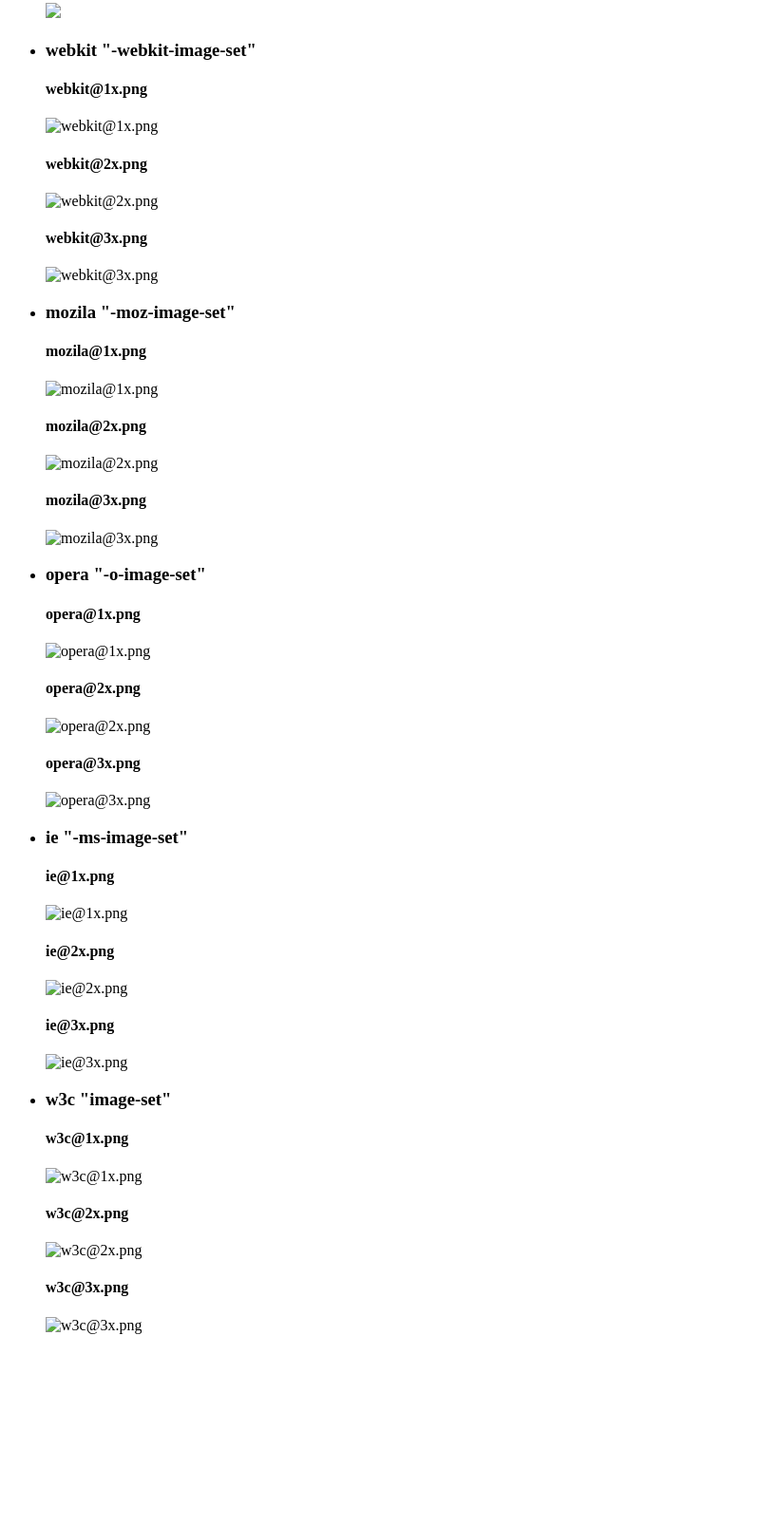
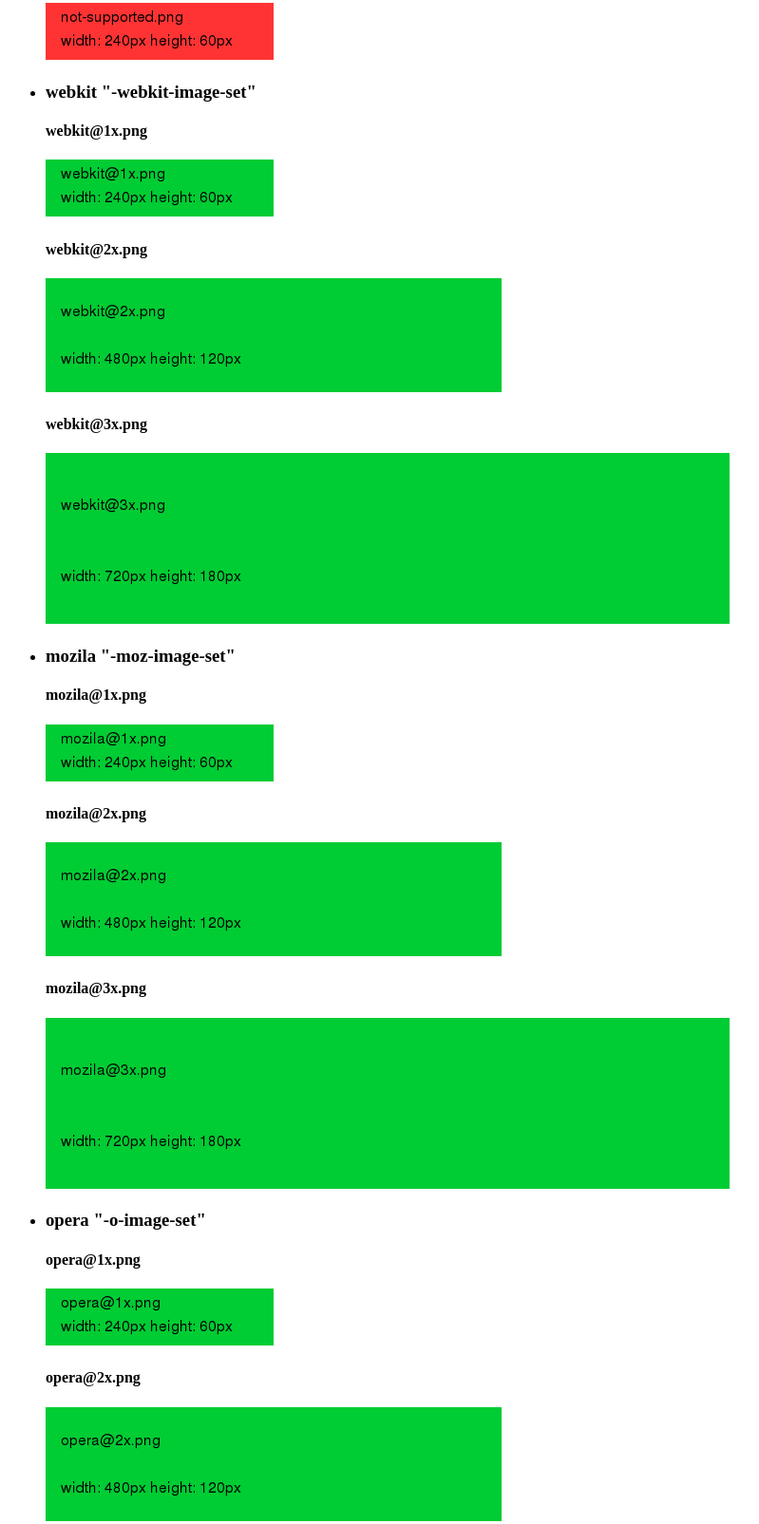
Before and after one commit to mahnunchik/test-image-set, a plain HTML site: page index.html in a window 1280 px wide. Shown: the part 437-2042 px from the top of the page at 95% size, without its empty margins (0-799 px from the left). Before the commit the page ends 1858 px from the top, so only its background shows below. Drawn offline with Linux system fonts and the light colour scheme; the site is published under a folder, as on GitHub Pages, so addresses that start at the root find nothing.

Commit message:
Update 2014-08-02T16:32:05.683Z

```diff
--- a/index.html
+++ b/index.html
@@ -9,7 +9,7 @@
         width: 240px;
         height: 60px;
         /* fallback */
-        background-image: url(/images/not-supported.png);
+        background-image: url(./images/not-supported.png);
         /* test */
 
 background-image: -webkit-image-set(
@@ -46,37 +46,37 @@
     <ul>
       <li>
         <h3>No image-set support</h3>
-        <h4>not-supported.png</h4><img src="/images/not-supported.png">
+        <h4>not-supported.png</h4><img src="./images/not-supported.png">
       </li>
       <li>
         <h3>webkit  &quot;-webkit-image-set&quot;</h3>
-        <h4>webkit@1x.png</h4><img src="/images/webkit@1x.png" alt="webkit@1x.png">
-        <h4>webkit@2x.png</h4><img src="/images/webkit@2x.png" alt="webkit@2x.png">
-        <h4>webkit@3x.png</h4><img src="/images/webkit@3x.png" alt="webkit@3x.png">
+        <h4>webkit@1x.png</h4><img src="./images/webkit@1x.png" alt="webkit@1x.png">
+        <h4>webkit@2x.png</h4><img src="./images/webkit@2x.png" alt="webkit@2x.png">
+        <h4>webkit@3x.png</h4><img src="./images/webkit@3x.png" alt="webkit@3x.png">
       </li>
       <li>
         <h3>mozila  &quot;-moz-image-set&quot;</h3>
-        <h4>mozila@1x.png</h4><img src="/images/mozila@1x.png" alt="mozila@1x.png">
-        <h4>mozila@2x.png</h4><img src="/images/mozila@2x.png" alt="mozila@2x.png">
-        <h4>mozila@3x.png</h4><img src="/images/mozila@3x.png" alt="mozila@3x.png">
+        <h4>mozila@1x.png</h4><img src="./images/mozila@1x.png" alt="mozila@1x.png">
+        <h4>mozila@2x.png</h4><img src="./images/mozila@2x.png" alt="mozila@2x.png">
+        <h4>mozila@3x.png</h4><img src="./images/mozila@3x.png" alt="mozila@3x.png">
       </li>
       <li>
         <h3>opera  &quot;-o-image-set&quot;</h3>
-        <h4>opera@1x.png</h4><img src="/images/opera@1x.png" alt="opera@1x.png">
-        <h4>opera@2x.png</h4><img src="/images/opera@2x.png" alt="opera@2x.png">
-        <h4>opera@3x.png</h4><img src="/images/opera@3x.png" alt="opera@3x.png">
+        <h4>opera@1x.png</h4><img src="./images/opera@1x.png" alt="opera@1x.png">
+        <h4>opera@2x.png</h4><img src="./images/opera@2x.png" alt="opera@2x.png">
+        <h4>opera@3x.png</h4><img src="./images/opera@3x.png" alt="opera@3x.png">
       </li>
       <li>
         <h3>ie  &quot;-ms-image-set&quot;</h3>
-        <h4>ie@1x.png</h4><img src="/images/ie@1x.png" alt="ie@1x.png">
-        <h4>ie@2x.png</h4><img src="/images/ie@2x.png" alt="ie@2x.png">
-        <h4>ie@3x.png</h4><img src="/images/ie@3x.png" alt="ie@3x.png">
+        <h4>ie@1x.png</h4><img src="./images/ie@1x.png" alt="ie@1x.png">
+        <h4>ie@2x.png</h4><img src="./images/ie@2x.png" alt="ie@2x.png">
+        <h4>ie@3x.png</h4><img src="./images/ie@3x.png" alt="ie@3x.png">
       </li>
       <li>
         <h3>w3c  &quot;image-set&quot;</h3>
-        <h4>w3c@1x.png</h4><img src="/images/w3c@1x.png" alt="w3c@1x.png">
-        <h4>w3c@2x.png</h4><img src="/images/w3c@2x.png" alt="w3c@2x.png">
-        <h4>w3c@3x.png</h4><img src="/images/w3c@3x.png" alt="w3c@3x.png">
+        <h4>w3c@1x.png</h4><img src="./images/w3c@1x.png" alt="w3c@1x.png">
+        <h4>w3c@2x.png</h4><img src="./images/w3c@2x.png" alt="w3c@2x.png">
+        <h4>w3c@3x.png</h4><img src="./images/w3c@3x.png" alt="w3c@3x.png">
       </li>
     </ul>
   </body>
```
